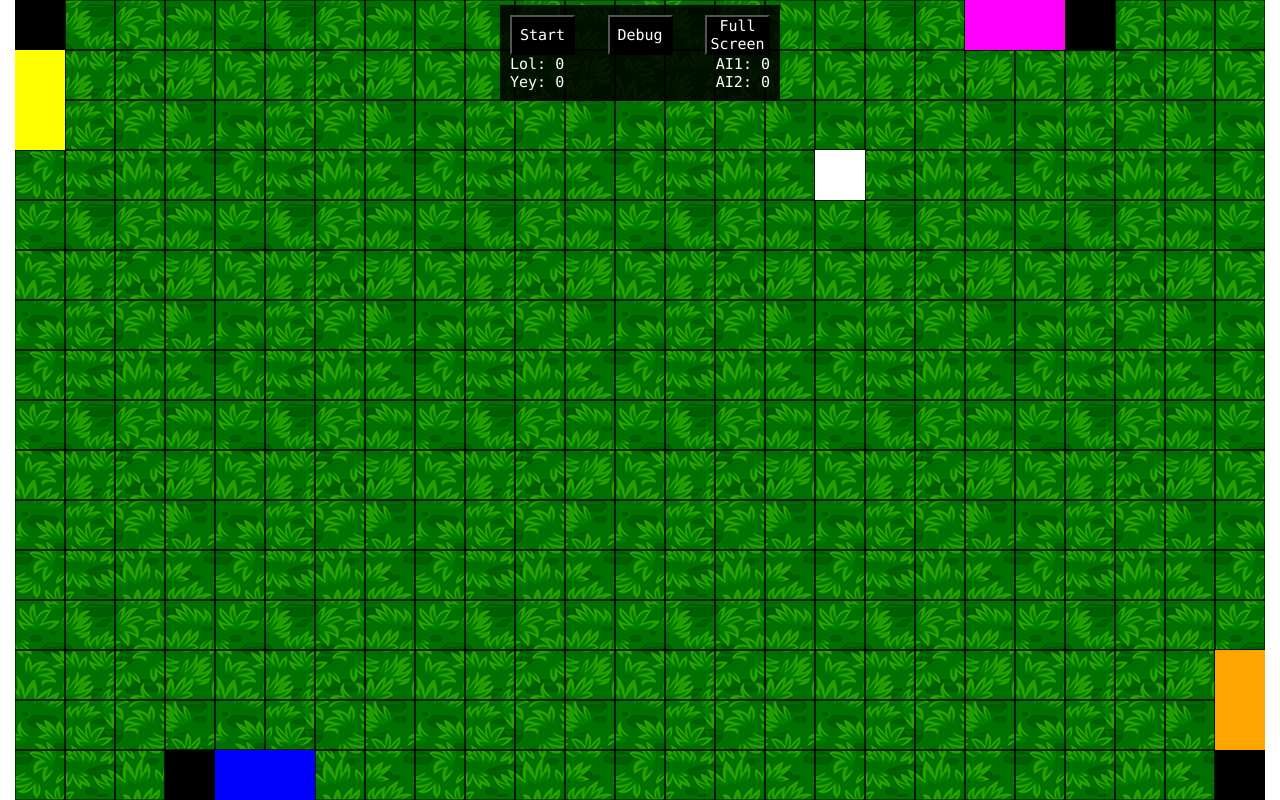
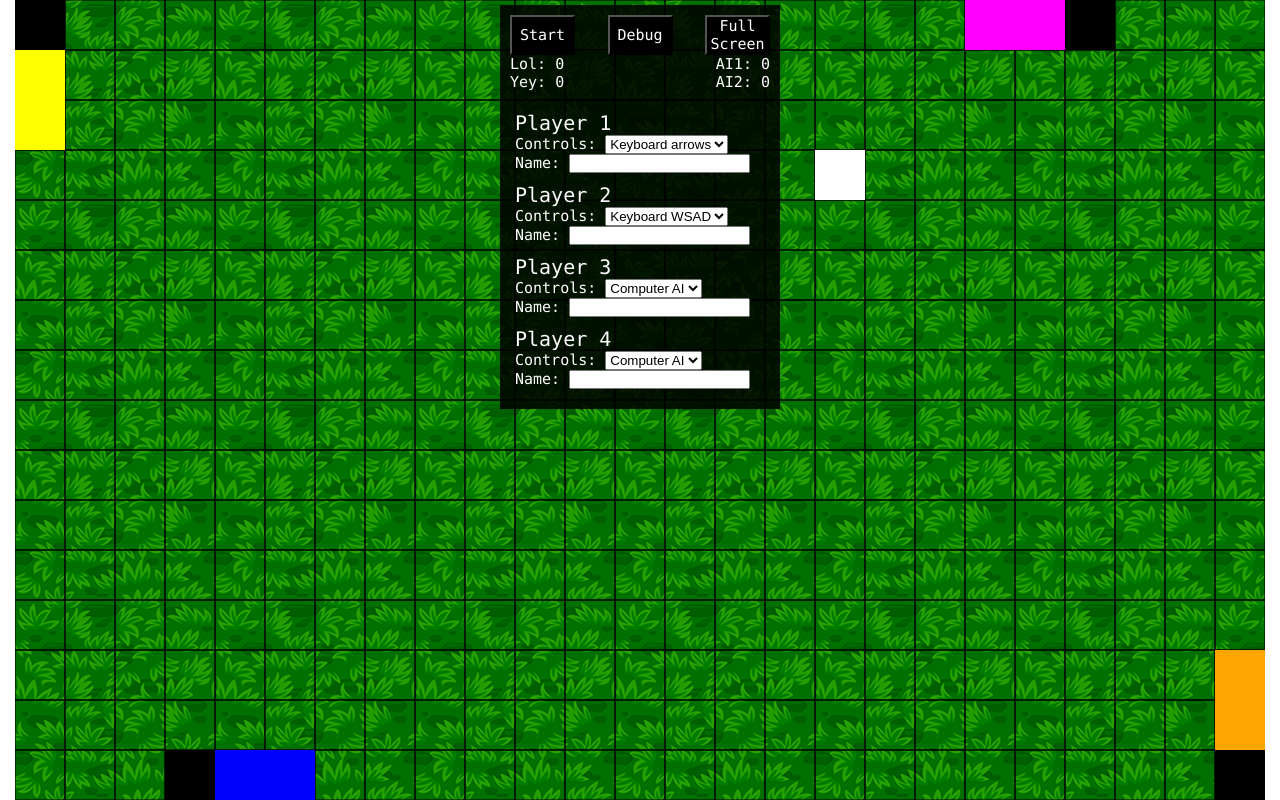
Before and after one commit to JurgitaE/player-vs-ai, a website with bundled scripts: page index.html in a window 1280 px wide. Built offline with nearby package versions, Linux system fonts and the light colour scheme.

Commit message:
player options UI

```diff
--- a/index.html
+++ b/index.html
@@ -29,6 +29,59 @@
                     <p id="scoreBoard4">Player 4</p>
                 </div>
             </div>
+            <div id="gameMenu">
+                <div id="playerChoice">
+                    <div class="player1">
+                        <p class="playerLabel">Player 1</p>
+
+                        <label for="player1Controls">Controls:</label>
+                        <select name="player1Controls" id="player1Controls">
+                            <option value="arrows">Keyboard arrows</option>
+                            <option value="ai">Computer AI</option>
+                        </select>
+
+                        <div>
+                            <label for="player1Name">Name:</label>
+                            <input type="text" id="player1Name" />
+                        </div>
+                    </div>
+                    <div class="player2">
+                        <p class="playerLabel">Player 2</p>
+
+                        <label for="player2Controls">Controls:</label>
+                        <select name="player2Controls" id="player2Controls">
+                            <option value="wsad">Keyboard WSAD</option>
+                            <option value="ai">Computer AI</option>
+                        </select>
+                        <div>
+                            <label for="player2Name">Name:</label>
+                            <input type="text" id="player2Name" />
+                        </div>
+                    </div>
+                    <div class="player3">
+                        <p class="playerLabel">Player 3</p>
+                        <label for="player3Controls">Controls:</label>
+                        <select name="player3Controls" id="player3Controls">
+                            <option value="ai">Computer AI</option>
+                        </select>
+                        <div>
+                            <label for="player3Name">Name:</label>
+                            <input type="text" id="player3Name" />
+                        </div>
+                    </div>
+                    <div class="player4">
+                        <p class="playerLabel">Player 4</p>
+                        <label for="player4Controls">Controls:</label>
+                        <select name="player4Controls" id="player4Controls">
+                            <option value="ai">Computer AI</option>
+                        </select>
+                        <div>
+                            <label for="player4Name">Name:</label>
+                            <input type="text" id="player4Name" />
+                        </div>
+                    </div>
+                </div>
+            </div>
         </div>
         <script src="script.js" type="module" defer></script>
     </body>
--- a/style.css
+++ b/style.css
@@ -44,3 +44,12 @@ body * {
     justify-content: space-between;
     column-gap: 25px;
 }
+
+#playerChoice {
+    padding: 10px 5px;
+}
+
+.playerLabel {
+    font-size: 20px;
+    margin-top: 10px;
+}
```
